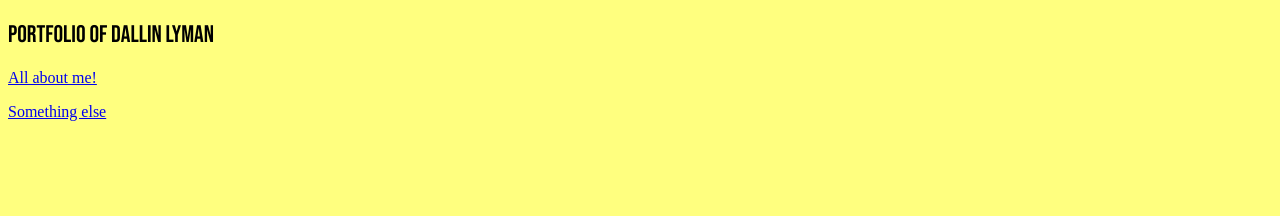
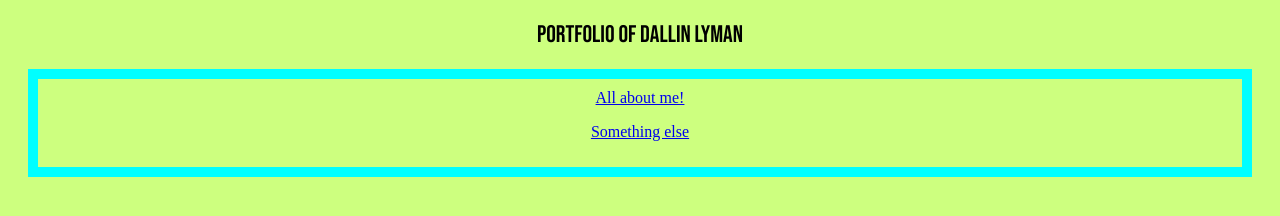
Before and after one commit to Duna65/Duna65.github.io, a plain HTML site: page MePage/Index.html in a window 1280 px wide. Drawn offline with Linux system fonts and the light colour scheme.

Commit message:
Added container and simplified home page css
added box container

```diff
--- a/MePage/Index.html
+++ b/MePage/Index.html
@@ -9,11 +9,13 @@
     <meta name="viewport" content="width=device-width, initial-scale=1.0">
     <title>Dallin's Portfolio</title>
 </head>
-<body class="color-yellow">
+<body class="home-page">
     <h2 class="bebas-neue-font">Portfolio of Dallin Lyman</h2>
+    <div id="link-box">
     <a href="Me.html">All about me!</a>
     <p>
         <a href="Sumthin.html">Something else</a>
     </p>
+</div>
 </body>
 </html>
--- a/MePage/styles.css
+++ b/MePage/styles.css
@@ -16,12 +16,20 @@
 h2 {
     font-family: 'Bebas Neue', Arial;
 }
-.color-yellow{
-  background-color:rgba(255, 255, 0, 0.5);
-}
 .color-blue{
-  background-color:rgba(0, 0, 255, 0.5);
+  background-color:rgba(110, 110, 255, 0.5);
 }
 .color-red{
   background-color:rgba(255, 0, 0, 0.5);
 }
+#link-box{
+  width: 500;
+  border: 10px solid cyan;
+  padding: 10px;
+  margin: 20px;
+}
+.home-page{
+  background-color:rgba(157, 255, 0, 0.5);
+  text-align: center;
+  overflow: scroll;
+}
```
